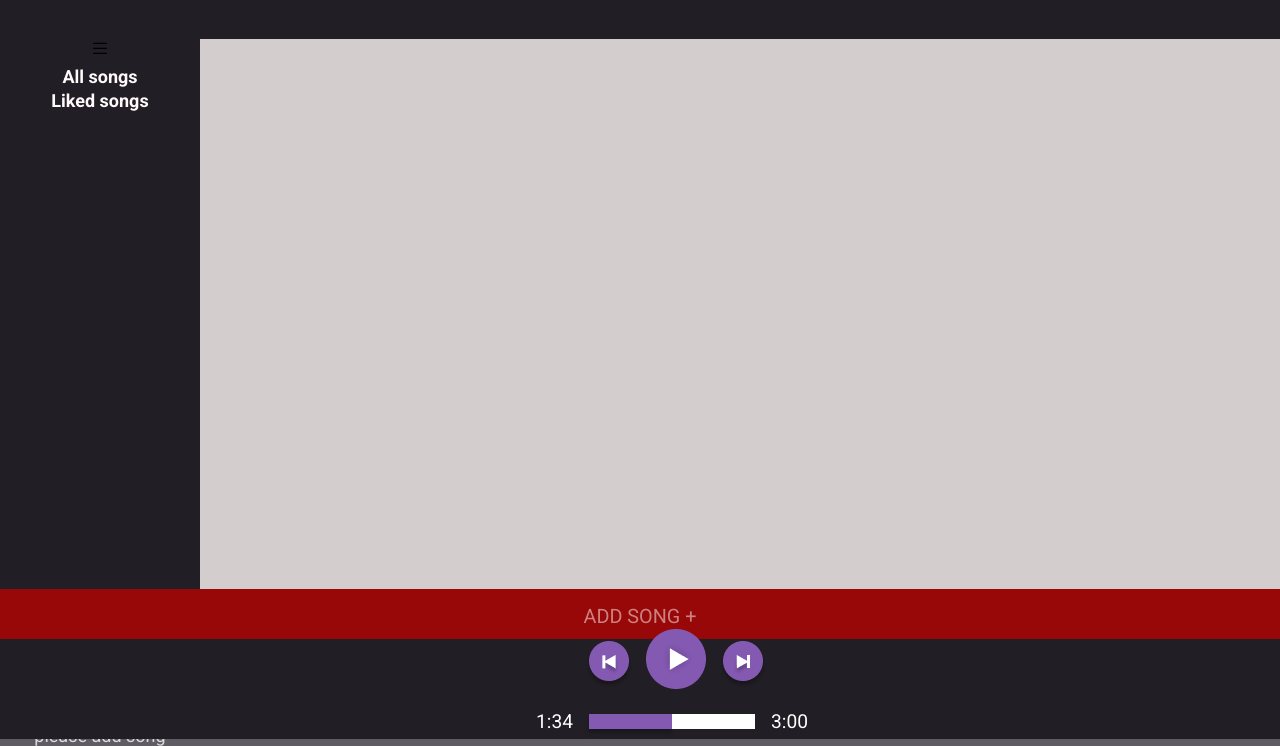
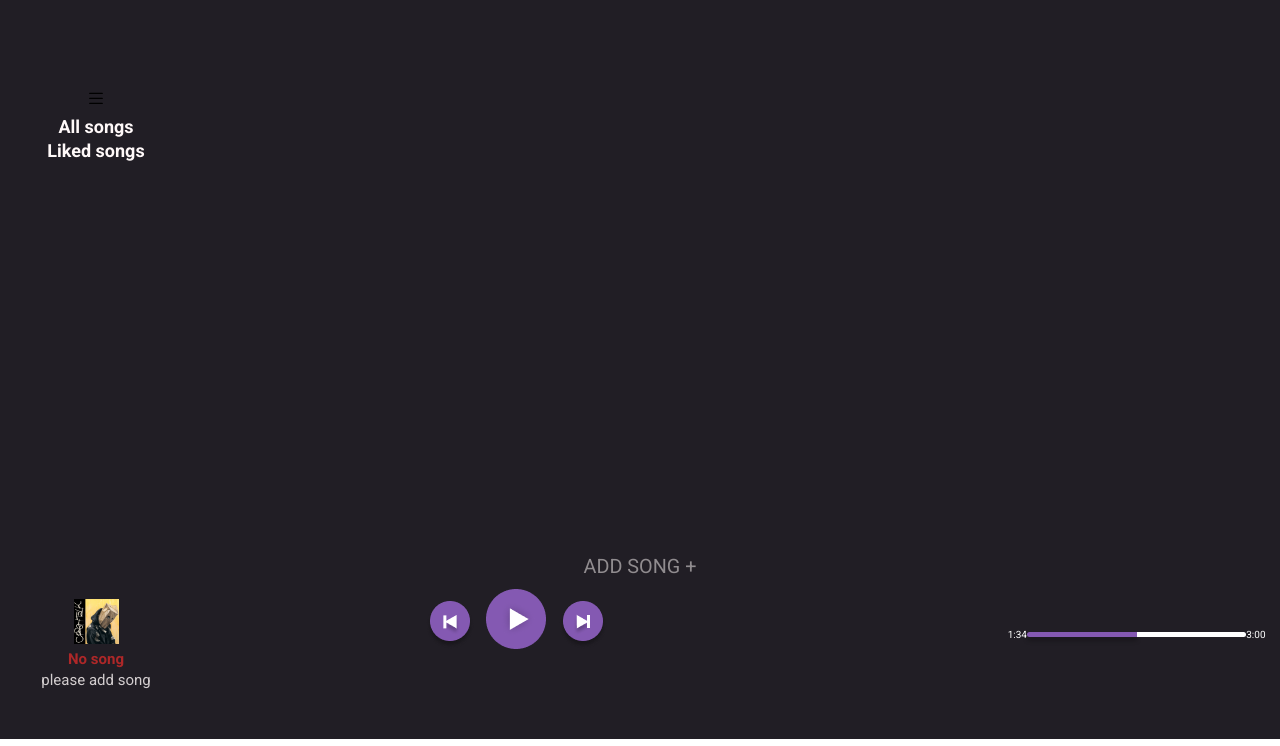
Before and after one commit to daniel-bergmann/m3-groupwork-audioplayer, a plain HTML site: page index.html in a window 1280 px wide. Shown: the part 61-807 px from the top of the page. Drawn offline with Linux system fonts and the light colour scheme.

Commit message:
addStyleAndrea

```diff
--- /dev/null
+++ b/css/grid-container.css
@@ -0,0 +1,93 @@
+@charset "UTF-8";
+@import url("https://fonts.googleapis.com/css2?family=Roboto:ital,wght@0,100;0,300;0,400;0,500;0,700;0,900;1,100;1,300;1,400;1,500;1,700;1,900&display=swap");
+@import url("https://fonts.googleapis.com/css2?family=Roboto:wght@500;900&display=swap");
+* {
+  -webkit-box-sizing: border-box;
+  box-sizing: border-box;
+  margin: 0;
+  padding: 0;
+}
+
+html {
+  height: 100%;
+}
+
+body {
+  font-size: 1.2rem;
+  min-height: 100%;
+}
+
+.header {
+  font-family: "Roboto", sans-serif;
+  color: #d3cdce;
+  background-color: #211e25 ;
+  grid-area: header;
+}
+.navbar {
+  font-size: 20px;
+  grid-area: navbar;
+  background-color: #211e25 ;
+}
+
+.main {
+  grid-area: main;
+  background-color: #211e25 ;
+  font-family: "Roboto", sans-serif;
+  font-size: 30px;
+  text-decoration: none;
+}
+
+/*aside-sidebar*/
+.sidebar {
+  font-family: "Roboto", sans-serif;
+  grid-area: sidebar;
+  background-color: #211e25 ;
+}
+
+/*section-songPlay*/
+.songPlay {
+  font-family: "Roboto", sans-serif;
+  grid-area: songPlay;
+  background-color: #211e25 ;
+  color: white;
+}
+
+/*footer*/
+.footer {
+  font-family: "Roboto", sans-serif;
+  grid-area: footer;
+  background-color: #211e25;
+  color: white;
+}
+
+/*grid-propeties*/
+.grid-container > * {
+  text-align: center;
+}
+.grid-container {
+  display: -ms-grid;
+  display: grid;
+  grid-template: "header   navbar" 90px "main   main" auto "sidebar  sidebar" 50px "songPlay songPlay" 150px "footer   footer" 100px/70% auto;
+  /* ancho columna 1 de 70%px y ancho columna 2 automatico*/
+}
+
+@media (min-width: 600px) {
+  .grid-container {
+    grid-template: "header   header" 100px "navbar   main" auto "sidebar  sidebar" 50px "songPlay  footer" 100px/200px auto;
+  }
+}
+
+@media (min-width: 900px) {
+  .grid-container {
+    -ms-grid-rows: 100px auto 50px 100px;
+    grid-template-rows: 100px auto 50px 100px;
+    /*Fila 1 tendra 100px, fila dos tendra 50px, fila 3 tomara tamaño automatico y fila 4 100px*/
+    grid-template: "header   header" 150px "navbar   main" auto "sidebar  sidebar" 50px "songPlay  footer" 150px/auto 85%;
+  }
+}
+
+/* NEED JAVASCRIPT TO SET CLASS ACTIVE: */
+.tablink:active {
+  background: tomato;
+  color: rgba(255, 249, 249, 0.8);
+}
--- a/css/main.css
+++ /dev/null
@@ -1,242 +0,0 @@
-@charset "UTF-8";
-@import url("https://fonts.googleapis.com/css2?family=Roboto:ital,wght@0,100;0,300;0,400;0,500;0,700;0,900;1,100;1,300;1,400;1,500;1,700;1,900&display=swap");
-@import url("https://fonts.googleapis.com/css2?family=Roboto:wght@500;900&display=swap");
-* {
-  -webkit-box-sizing: border-box;
-  box-sizing: border-box;
-  margin: 0;
-  padding: 0;
-}
-
-html {
-  height: 100%;
-}
-
-body {
-  font-size: 1.2rem;
-  min-height: 100%;
-}
-
-.header {
-  font-family: "Roboto", sans-serif;
-  color: #fff9f9;
-  grid-area: header;
-  background-color: #211e26;
-}
-
-.navbar {
-  font-size: 20px;
-  grid-area: navbar;
-  background-color: #211e26;
-}
-
-a {
-  font-family: "Roboto", sans-serif;
-  color: #fff9f9;
-  text-decoration: none;
-}
-
-.main {
-  font-family: "Roboto", sans-serif;
-  font-size: 30px;
-  text-decoration: none;
-}
-
-li:hover {
-  border: 1px solid;
-  -webkit-box-shadow: -2px 0px 1px 1px;
-  box-shadow: -2px 0px 1px 1px;
-  border-radius: 5em 0 0 5em;
-  background: -webkit-gradient(
-    linear,
-    left top,
-    right top,
-    from(#8359b0),
-    to(#080111)
-  );
-  background: linear-gradient(90deg, #8359b0 0%, #080111 100%);
-}
-
-.main {
-  grid-area: main;
-  background-color: #d3cdce;
-}
-
-.sidebar {
-  font-family: "Roboto", sans-serif;
-  grid-area: sidebar;
-  background-color: #990808;
-}
-
-.songPlay {
-  font-family: "Roboto", sans-serif;
-  grid-area: songPlay;
-  background-color: #211e25;
-  color: white;
-}
-
-.footer {
-  font-family: "Roboto", sans-serif;
-  grid-area: footer;
-  background-color: #211e25;
-  color: white;
-}
-
-.grid-container > * {
-  text-align: center;
-}
-
-.grid-container {
-  display: -ms-grid;
-  display: grid;
-  grid-template: "header   navbar" 90px "main   main" auto "sidebar  sidebar" 50px "songPlay songPlay" 100px "footer   footer" 100px/80% auto;
-  /* ancho columna 1 de 200px y ancho columna 2 automatico*/
-}
-
-@media (min-width: 600px) {
-  .grid-container {
-    grid-template: "header   header" 100px "navbar   main" auto "sidebar  sidebar" 50px "songPlay  footer" 100px/200px auto;
-  }
-}
-
-@media (min-width: 900px) {
-  .grid-container {
-    -ms-grid-rows: 100px auto 50px 100px;
-    grid-template-rows: 100px auto 50px 100px;
-    /*Fila 1 tendra 100px, fila dos tendra 50px, fila 3 tomara tamaño automatico y fila 4 100px*/
-    grid-template: "header   header" 100px "navbar   main" auto "sidebar  sidebar" 50px "songPlay  footer" 100px/300px auto/350px auto;
-  }
-}
-
-* {
-  margin: 0;
-  padding: 0;
-  -webkit-box-sizing: border-box;
-  box-sizing: border-box;
-}
-
-body {
-  background: rgba(28, 25, 34, 0.7);
-}
-
-.container {
-  text-align: center;
-}
-
-.newSong {
-  display: -webkit-box;
-  display: -ms-flexbox;
-  display: flex;
-  -webkit-box-pack: justify;
-  -ms-flex-pack: justify;
-  justify-content: space-between;
-  -webkit-box-align: center;
-  -ms-flex-align: center;
-  align-items: center;
-  background: -webkit-gradient(
-      linear,
-      left top,
-      left bottom,
-      from(rgba(40, 37, 45, 0.16)),
-      to(rgba(255, 255, 255, 0))
-    ),
-    rgba(0, 0, 0, 0.28);
-  background: linear-gradient(
-      180deg,
-      rgba(40, 37, 45, 0.16) 0%,
-      rgba(255, 255, 255, 0) 100%
-    ),
-    rgba(0, 0, 0, 0.28);
-  position: relative;
-  left: 0%;
-  width: 100%;
-}
-
-.newSongCover {
-  width: 70px;
-  margin-left: 2rem;
-}
-
-.newSongPlayBtn:hover {
-  -webkit-transform: scale(1.1);
-  transform: scale(1.1);
-}
-
-.newSongInfo {
-  margin-right: 20rem;
-}
-
-h3 {
-  font-family: Roboto;
-  font-style: normal;
-  font-weight: bold;
-  font-size: 18px;
-  line-height: 21px;
-  color: #fff9f9;
-  opacity: 0.9;
-}
-
-h4 {
-  font-family: Roboto;
-  font-style: normal;
-  font-weight: normal;
-  font-size: 18px;
-  line-height: 21px;
-  color: #fff9f9;
-  opacity: 0.8;
-}
-
-.icons {
-  margin-right: 3rem;
-}
-
-button {
-  background: none;
-  color: inherit;
-  border: none;
-  padding: 0;
-  font: inherit;
-  cursor: pointer;
-  outline: inherit;
-}
-
-#addSongBtn {
-  font-family: Roboto;
-  font-style: normal;
-  font-weight: normal;
-  font-size: 19.8064px;
-  line-height: 23px;
-  color: rgba(255, 249, 249, 0.5);
-  margin-top: 1rem;
-}
-
-.line {
-  background-color: black;
-  height: 1px;
-}
-
-
-.menuBtns {
-    display: flex;
-    flex-direction: column;
-}
-
-.menu-btn {
-  color: #fff9f9;
-  font-family: Roboto;
-  font-style: normal;
-  font-weight: bold;
-  font-size: 18px;
-  line-height: 23px;
-  margin-top: 1px;
-}
-
-.menu-btn:hover {
-  transform: scale(1.1);
-}
-
-/* NEED JAVASCRIPT TO SET CLASS ACTIVE: */
-.tablink:active {
-  background: tomato;
-  color: rgba(255, 249, 249, 0.8);
-}
--- /dev/null
+++ b/css/navBar-main-addSong-songPlay.css
@@ -0,0 +1,150 @@
+/*style menuBar*/
+
+
+
+  .menu-btn {
+    font-family: "Roboto", sans-serif;
+    color: #fff9f9;
+    text-decoration: none;
+  }
+
+  .menu-btn:hover {
+    margin-left: 15%;
+    margin-right: 5%;
+    border-radius: 10em 0 0 10em;
+    background:
+     -webkit-gradient(
+      linear,
+      left top,
+      right top,
+      from(#8359b0),
+      to(#080111)
+    );
+  }
+
+
+
+.container {
+    text-align: center;
+   }
+
+   .newSong {
+     display: -webkit-box;
+     display: -ms-flexbox;
+     display: flex;
+     -webkit-box-pack: justify;
+     -ms-flex-pack: justify;
+     justify-content: space-between;
+     -webkit-box-align: center;
+     -ms-flex-align: center;
+     align-items: center;
+     /*background: -webkit-gradient(
+         linear,
+         left top,
+         left bottom,
+         from(rgba(40, 37, 45, 0.16)),
+         to(rgba(255, 255, 255, 0))
+       ),
+       rgba(0, 0, 0, 0.28);*/
+     background: linear-gradient(
+         180deg,
+         rgba(40, 37, 45, 0.16) 0%,
+         rgba(255, 255, 255, 0) 100%
+       ),
+       rgba(0, 0, 0, 0.28);
+     position: relative;
+     left: 0%;
+     width: 100%;
+   }
+
+   .newSongCover {
+     width: 50px;
+     margin-left: 2rem;
+   }
+
+   .newSongPlayBtn:hover {
+     -webkit-transform: scale(1.1);
+     transform: scale(1.1);
+   }
+
+   .newSongInfo {
+     margin-right: 35rem;
+   }
+
+   h3 {
+     font-family: Roboto;
+     font-style: normal;
+     font-weight: bold;
+     font-size: 15px;
+     line-height: 21px;
+     color: #be2929;
+     opacity: 0.9;
+   }
+
+   h4 {
+     font-family: Roboto;
+     font-style: normal;
+     font-weight: normal;
+     font-size: 15px;
+     line-height: 21px;
+     color: #fff9f9;
+     opacity: 0.8;
+   }
+
+   .icons {
+     margin-right: 3rem;
+   }
+
+   button {
+     background: none;
+     color: inherit;
+     border: none;
+     padding: 0;
+     font: inherit;
+     cursor: pointer;
+     outline: inherit;
+   }
+
+   #addSongBtn {
+     font-family: Roboto;
+     font-style: normal;
+     font-weight: normal;
+     font-size: 19.8064px;
+     line-height: 23px;
+     color: rgba(255, 249, 249, 0.5);
+     margin-top: 1rem;
+   }
+
+   /*.line {
+     background-color: black;
+     height: 1px;
+   }*/
+
+   .menuBtns {
+       display: flex;
+       flex-direction: column;
+   }
+
+   .menu-btn {
+     color: #fff9f9;
+     font-family: Roboto;
+     font-style: normal;
+     font-weight: bold;
+     font-size: 18px;
+     line-height: 23px;
+     margin-top: 1px;
+   }
+
+   .menu-btn:hover {
+     transform: scale(1.1);
+   }
+
+@media (min-width: 600px) {
+
+}
+
+
+@media (min-width: 900px){
+
+
+}
--- a/css/playbarStyle.css
+++ b/css/playbarStyle.css
@@ -1,60 +1,13 @@
-/* FOOTER */
-
+/* footer_content/styles(playBar) */
 
 .nowPlayingImg {
-  height: 60px;
-
-}
-.nowPlayingTxt {
-  min-width: 9rem;
-}
-
-h3 {
-  font-family: Roboto;
-  font-style: normal;
-  font-weight: bold;
-  font-size: 18px;
-  line-height: 21px;
-  color: #fff9f9;
-  opacity: 0.9;
-}
-h4 {
-  font-family: Roboto;
-  font-style: normal;
-  font-weight: normal;
-  font-size: 18px;
-  line-height: 21px;
-  color: #fff9f9;
-  opacity: 0.8;
-}
-
-.footer {
-  display: flex;
-  justify-content: center;
-  background-image: url(images/footer_background.png);
-  height: 100px;
-  position: fixed;
-  left: 0;
-  bottom: 0;
-  width: 100%;
-  color: white;
-}
-
-.footer_content {
-  display: flex;
-  justify-content: center;
-  align-items: center;
-  flex-direction: column;
-  margin: 1.4rem;
-}
-
-.footer_content > div {
-  margin-left: 4rem;
+  margin-top: 10px;
+  height: 45px;
 }
 
 /* PLAY BAR */
 .playBar {
-  min-width: 15rem;
+  grid-area: playBar;
 }
 
 #playbarBtns {
@@ -65,7 +18,6 @@ h4 {
   font: inherit;
   cursor: pointer;
   outline: inherit;
-
   margin-left: 0.5rem;
 }
 
@@ -75,38 +27,43 @@ h4 {
 
 /* PROGRESS BAR */
 .progressBar {
+  margin-left: 50px;
+  justify-content: center;
+  grid-area: progressBar;
+  font-size: 10px;
   display: flex;
-  justify-content: center;
   align-items: center;
-  width: 100%;
-  height: 100%;
+  width: 80%;
 }
 .progressBarEmpty {
+  border-radius: 0 10em 10em 0;
   background-color: white;
   width: 100%;
-  height: 15px;
+  height: 5px;
   display: block;
 }
 
 .progressBarPlaying {
+  border-radius: 10em 0 0 10em;
   background: #8459b2;
   box-shadow: 0px 4px 4px rgba(0, 0, 0, 0.25);
   width: 100%;
-  height: 15px;
+  height: 5px;
   display: block;
 }
 
-.progressBar > p {
-  margin: 1rem;
-  font-size: 100%;
+@media (min-width: 600px) {
+
 }
 
-.my-button {
-  color: white;
-  background-color: tomato;
+
+@media (min-width: 900px){
+  .footer_content {
+    /*margin-right: 70px;*/
+    display: -ms-grid;
+    display: grid;
+    grid-template:"progresBar  playBar" 40px/10% auto;
+  }
+
+
 }
-.container2 div {
-  background: pink;
-  padding: 1rem;
-  margin: 1rem;
-}
--- a/index.html
+++ b/index.html
@@ -3,16 +3,17 @@
   <head>
     <meta charset="UTF-8" />
     <meta name="viewport" content="width=device-width, initial-scale=1.0" />
-    <link rel="stylesheet" href="css/main.css" />
+    <link rel="stylesheet" href="css/grid-container.css" />
     <link rel="stylesheet" href="css/playbarStyle.css" />
+    <link rel="stylesheet" href="css/navBar-main-addSong-songPlay.css"/>
     <title>Document</title>
   </head>
   <body class="grid-container">
     <header class="header">
       <h1>Earthquake</h1>
     </header>
+     <!-- start of menu -->
     <nav class="navbar">
-      <!-- start of menu -->
       <svg
         onclick="menu()"
         width="1em"
@@ -84,6 +85,13 @@
      </div>
       <div class="footer">
         <div class="footer_content">
+
+          <div class="progressBar">
+            <p>1:34</p>
+            <span id="progress" class="progressBarPlaying"></span>
+            <span class="progressBarEmpty"></span>
+            <p>3:00</p>
+          </div>
           <div class="playBar">
             <button class="back" id="playbarBtns">
               <img src="img/backwards.png" alt="" />
@@ -97,45 +105,8 @@
             </button>
             <audio id="song" src=""></audio>
           </div>
-          <div class="progressBar">
-            <p>1:34</p>
-            <span id="progress" class="progressBarPlaying"></span>
-            <span class="progressBarEmpty"></span>
-            <p>3:00</p>
-          </div>
         </div>
       </div>
-
-       <!--
-
-
-          <div class="playBar">
-            <button class="back" id="playbarBtns">
-              <img src="img/backwards.png" alt="" />
-            </button>
-
-            <button class="play" id="playbarBtns">
-              <img id="playBtnImg" src="img/play.png" alt="" />
-            </button>
-            <button class="forward" id="playbarBtns">
-              <img src="img/forward.png" alt="" />
-            </button>
-            <audio id="song" src=""></audio>
-          </div>
-          <div class="progressBar">
-            <p>1:34</p>
-            <span id="progress" class="progressBarPlaying"></span>
-            <span class="progressBarEmpty"></span>
-            <p>3:00</p>
-          </div>
-        </div>
-      </div>
-    </section> -->
-
-    <!-- <footer class="footer"></footer> -->
-
-    <!-- end of player -->
-    <!-- <script src="js/navbar.js"></script> -->
     <script src="js/songlist.js"></script>
   </body>
 </html>
```
Also changed, not shown: img/laser.gif (added), img/tape.gif (added).
